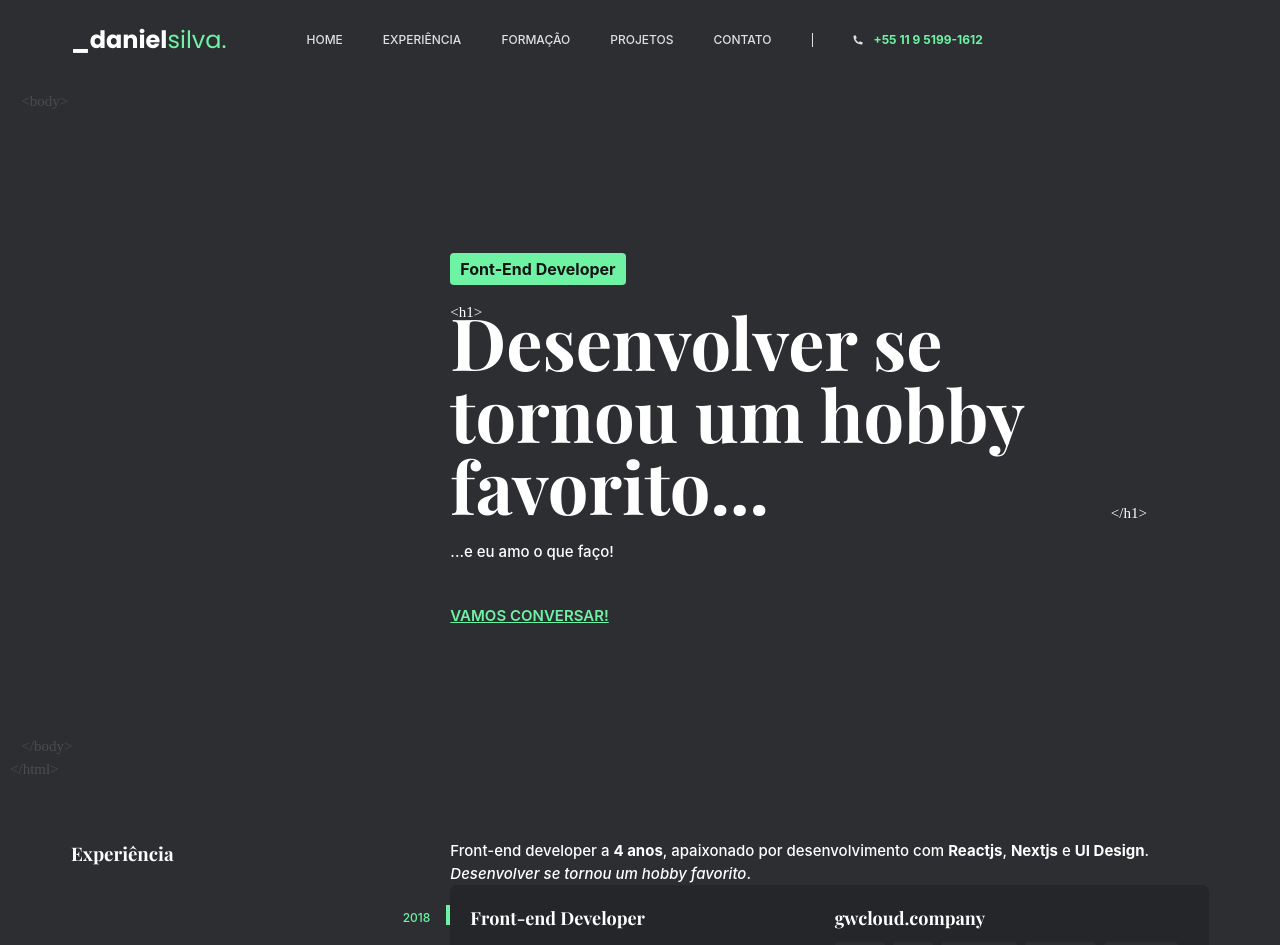
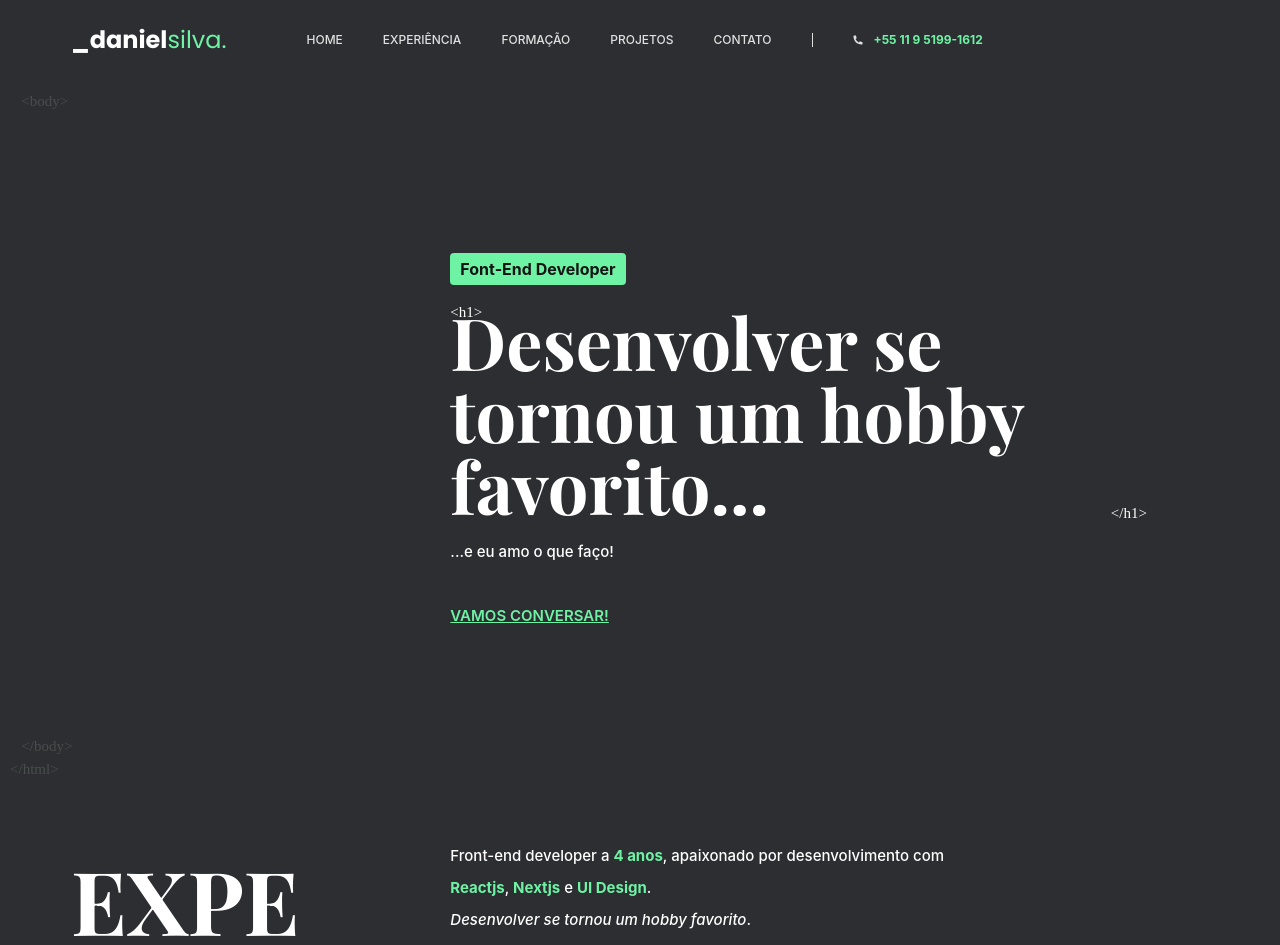
Before and after one commit to dfsilva-dxp/dfsilva-portfolio, a Next.js app: page / in a window 1280 px wide. Shown: the top 945 px of the page. Built offline with nearby package versions, Linux system fonts and the light colour scheme; a web font is replaced by a local one.

Commit message:
feat: add classes gerais

```diff
--- a/src/styles/global.ts
+++ b/src/styles/global.ts
@@ -112,6 +112,7 @@ const GlobalStyles = createGlobalStyle`
 
   strong {
     font-weight: 700;
+    color: var(--green-500)
   }
 
   p, a {
@@ -148,6 +149,26 @@ const GlobalStyles = createGlobalStyle`
     }
     @media (min-width: 1920px) {
       max-width: 1640px;
+    }
+  }
+  h1.title-section {
+    font-size: 4.5rem;
+    text-transform: uppercase;
+    word-wrap: break-word;
+
+    @media (min-width: 768px) {
+      width: 4.5ch;
+      font-size: 5.5rem;
+      line-height: 7.5rem;
+    }
+  }
+  p.paragraph-section {
+    line-height: var(--px-32);
+    margin-bottom: var(--px-40);
+
+    @media (min-width: 576px) {
+      width: 54ch;
+      word-wrap: break-word;
     }
   }
   .custom-font {
```
